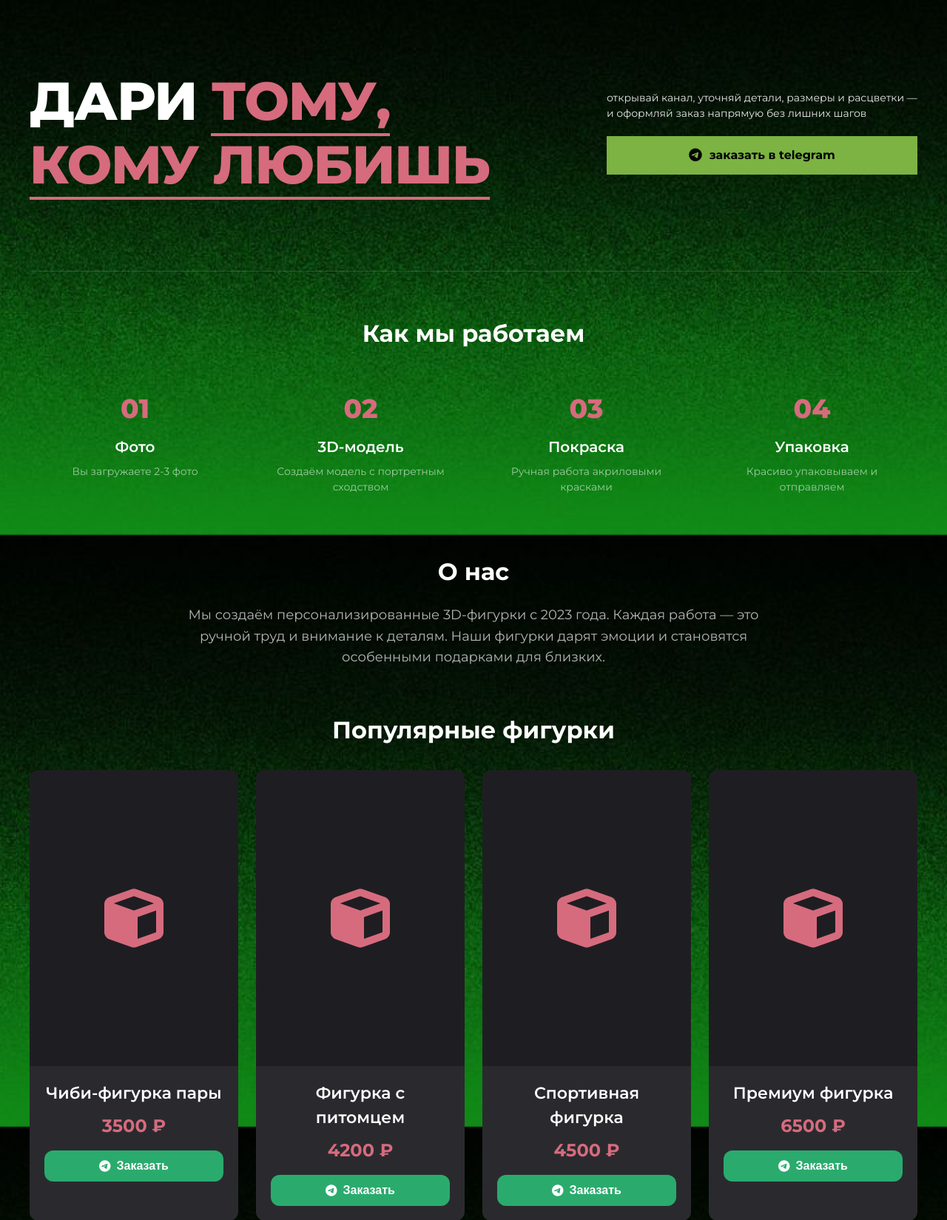
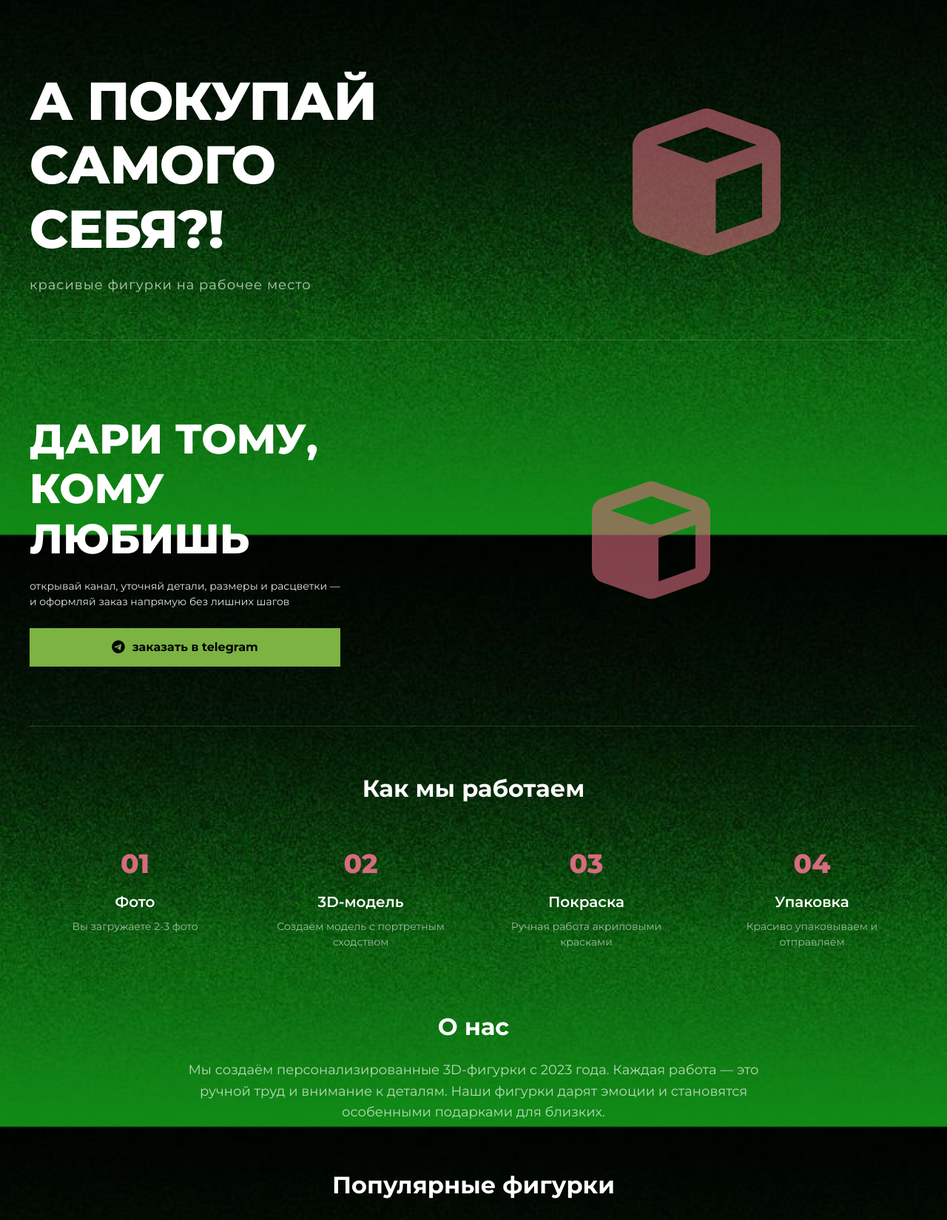
Before and after one commit to firsovak-hash/store, a Flask app: page / in a window 1280 px wide. Shown: the part 77-1726 px from the top of the page at 74% size. Run offline with Flask 3, Linux system fonts and the light colour scheme.

Commit message:
Update index.html

```diff
--- a/templates/index.html
+++ b/templates/index.html
@@ -3,20 +3,38 @@
 {% block title %}Главная{% endblock %}
 
 {% block content %}
-<!-- Hero секция -->
-<section class="hero">
-    <div class="hero-container">
-        <div class="hero-left">
-            <h1 class="hero-title">дари <span class="hero-accent">тому,<br>кому любишь</span></h1>
+<!-- ВЕРХНЯЯ СЕКЦИЯ: крупный призыв -->
+<section class="top-section">
+    <div class="top-container">
+        <div class="top-left">
+            <h1 class="top-title">А ПОКУПАЙ САМОГО СЕБЯ?!</h1>
+            <p class="top-subtitle">красивые фигурки на рабочее место</p>
         </div>
-        <div class="hero-right">
-            <p class="hero-text">
+        <div class="top-right">
+            <div class="top-figure">
+                <i class="fas fa-cube"></i>
+            </div>
+        </div>
+    </div>
+</section>
+
+<!-- НИЖНЯЯ СЕКЦИЯ: дари тому, кому любишь + кнопка -->
+<section class="bottom-section">
+    <div class="bottom-container">
+        <div class="bottom-left">
+            <h1 class="bottom-title">ДАРИ ТОМУ,<br>КОМУ ЛЮБИШЬ</h1>
+            <p class="bottom-text">
                 открывай канал, уточняй детали, размеры и расцветки —
                 и оформляй заказ напрямую без лишних шагов
             </p>
             <a href="https://t.me/your_username" target="_blank" class="telegram-btn">
                 <i class="fab fa-telegram"></i> заказать в telegram
             </a>
+        </div>
+        <div class="bottom-right">
+            <div class="bottom-figure">
+                <i class="fas fa-cube"></i>
+            </div>
         </div>
     </div>
 </section>
@@ -84,43 +102,87 @@
 </div>
 
 <style>
-    /* Hero секция */
-    .hero {
-        padding: 80px 0 100px;
+    /* ВЕРХНЯЯ СЕКЦИЯ */
+    .top-section {
+        padding: 80px 0 60px;
         border-bottom: 1px solid rgba(255,255,255,0.15);
-        margin-bottom: 60px;
+        margin-bottom: 40px;
     }
-    .hero-container {
+    .top-container {
         display: flex;
         justify-content: space-between;
         align-items: center;
         gap: 60px;
         flex-wrap: wrap;
     }
-    .hero-left { flex: 1; }
-    .hero-title {
+    .top-left { flex: 1; }
+    .top-title {
         font-size: 72px;
         font-weight: 800;
         color: white;
         text-transform: uppercase;
         line-height: 1.2;
         letter-spacing: -0.02em;
+        margin-bottom: 20px;
     }
-    .hero-accent { color: #d66b7e; border-bottom: 4px solid #d66b7e; }
+    .top-subtitle {
+        font-size: 18px;
+        color: rgba(255,255,255,0.7);
+        letter-spacing: 1px;
+    }
+    .top-right { flex: 1; }
+    .top-figure {
+        display: flex;
+        align-items: center;
+        justify-content: center;
+    }
+    .top-figure i {
+        font-size: 200px;
+        color: #d66b7e;
+        opacity: 0.6;
+    }
 
-    .hero-right {
-        flex: 1;
-        max-width: 420px;
+    /* НИЖНЯЯ СЕКЦИЯ (которая была сверху) */
+    .bottom-section {
+        padding: 60px 0 80px;
+        border-bottom: 1px solid rgba(255,255,255,0.15);
+        margin-bottom: 60px;
     }
-    .hero-text {
+    .bottom-container {
+        display: flex;
+        justify-content: space-between;
+        align-items: center;
+        gap: 60px;
+        flex-wrap: wrap;
+    }
+    .bottom-left { flex: 1; max-width: 420px; }
+    .bottom-title {
+        font-size: 56px;
+        font-weight: 800;
+        color: white;
+        text-transform: uppercase;
+        line-height: 1.2;
+        margin-bottom: 20px;
+    }
+    .bottom-text {
         font-size: 14px;
         line-height: 1.5;
         color: rgba(255,255,255,0.9);
-        margin-bottom: 20px;
-        text-align: left;
+        margin-bottom: 25px;
+    }
+    .bottom-right { flex: 1; }
+    .bottom-figure {
+        display: flex;
+        align-items: center;
+        justify-content: center;
+    }
+    .bottom-figure i {
+        font-size: 160px;
+        color: #d66b7e;
+        opacity: 0.6;
     }
 
-    /* Кнопка Telegram — без скруглений, чёрный шрифт, с диагональным блеском */
+    /* Кнопка Telegram */
     .telegram-btn {
         display: inline-flex;
         align-items: center;
@@ -208,7 +270,7 @@
     .gallery-prev { left: 12px; }
     .gallery-next { right: 12px; }
 
-    /* Нижняя часть */
+    /* Нижняя часть модалки */
     .modal-info-bottom { flex: 1; padding: 20px; display: flex; flex-direction: column; gap: 10px; background: #1e1e22; overflow-y: auto; }
     .modal-info-bottom h2 { font-size: 24px; color: white; margin: 0; }
     .modal-desc { font-size: 14px; color: rgba(255,255,255,0.7); line-height: 1.5; margin: 0; }
@@ -217,18 +279,25 @@
 
     /* Адаптивность */
     @media (max-width: 768px) {
-        .hero { padding: 50px 0 70px; }
-        .hero-title { font-size: 42px; }
-        .hero-container { flex-direction: column; text-align: center; gap: 30px; }
-        .hero-right { text-align: center; max-width: 100%; }
-        .hero-text { text-align: center; }
+        .top-section { padding: 50px 0 40px; }
+        .top-title { font-size: 42px; }
+        .top-subtitle { font-size: 14px; }
+        .top-figure i { font-size: 120px; }
+
+        .bottom-section { padding: 40px 0 60px; }
+        .bottom-title { font-size: 36px; }
+        .bottom-figure i { font-size: 100px; }
+
+        .top-container, .bottom-container {
+            flex-direction: column;
+            text-align: center;
+            gap: 30px;
+        }
+        .bottom-left { max-width: 100%; text-align: center; }
         .process-steps { flex-direction: column; gap: 0; }
         .products-grid { grid-template-columns: 1fr; }
         .product-card-image { height: 300px; }
         .modal-content { width: 95%; height: 80vh; max-width: 95%; }
-        .modal-info-bottom h2 { font-size: 20px; }
-        .modal-price { font-size: 22px; }
-        .gallery-slide i { font-size: 70px; }
     }
 </style>
 
```
